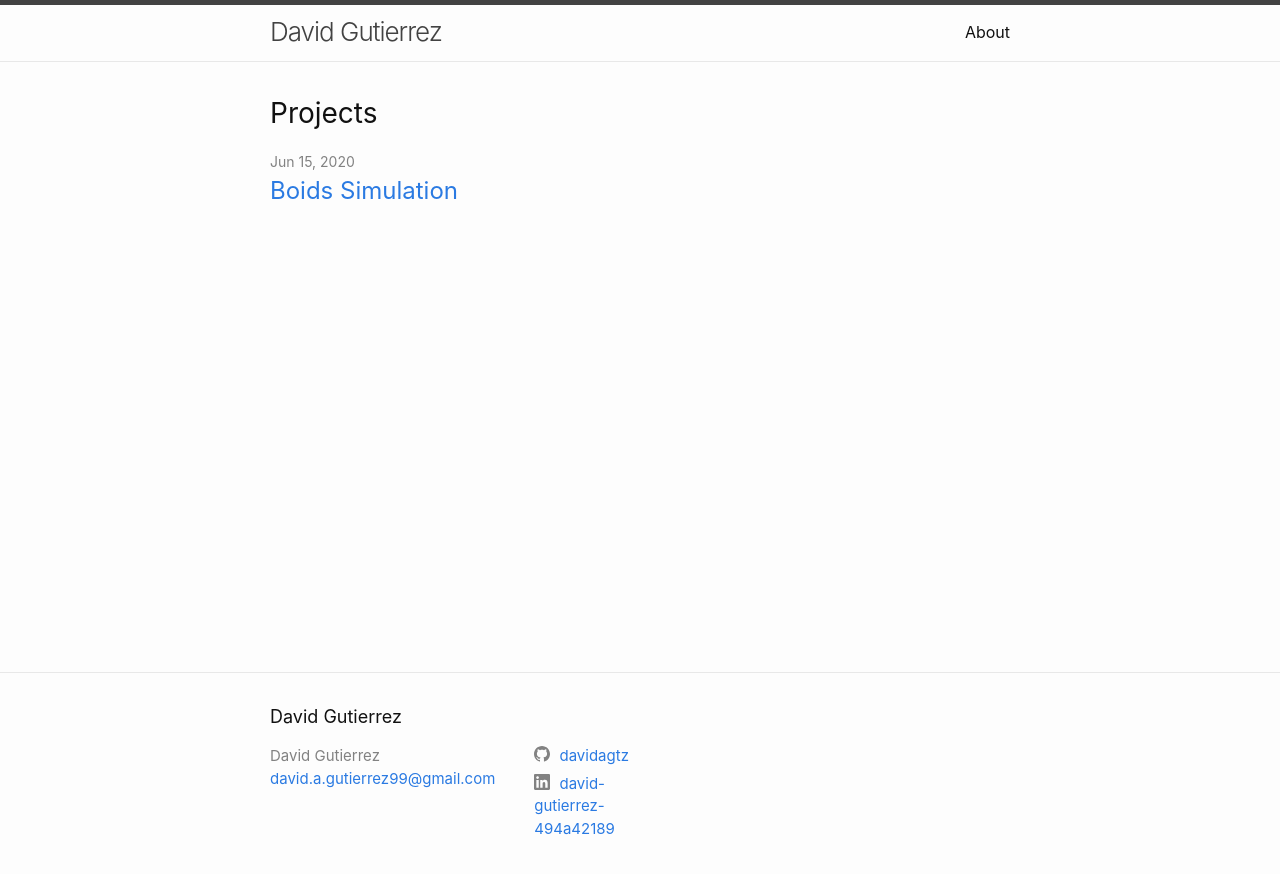
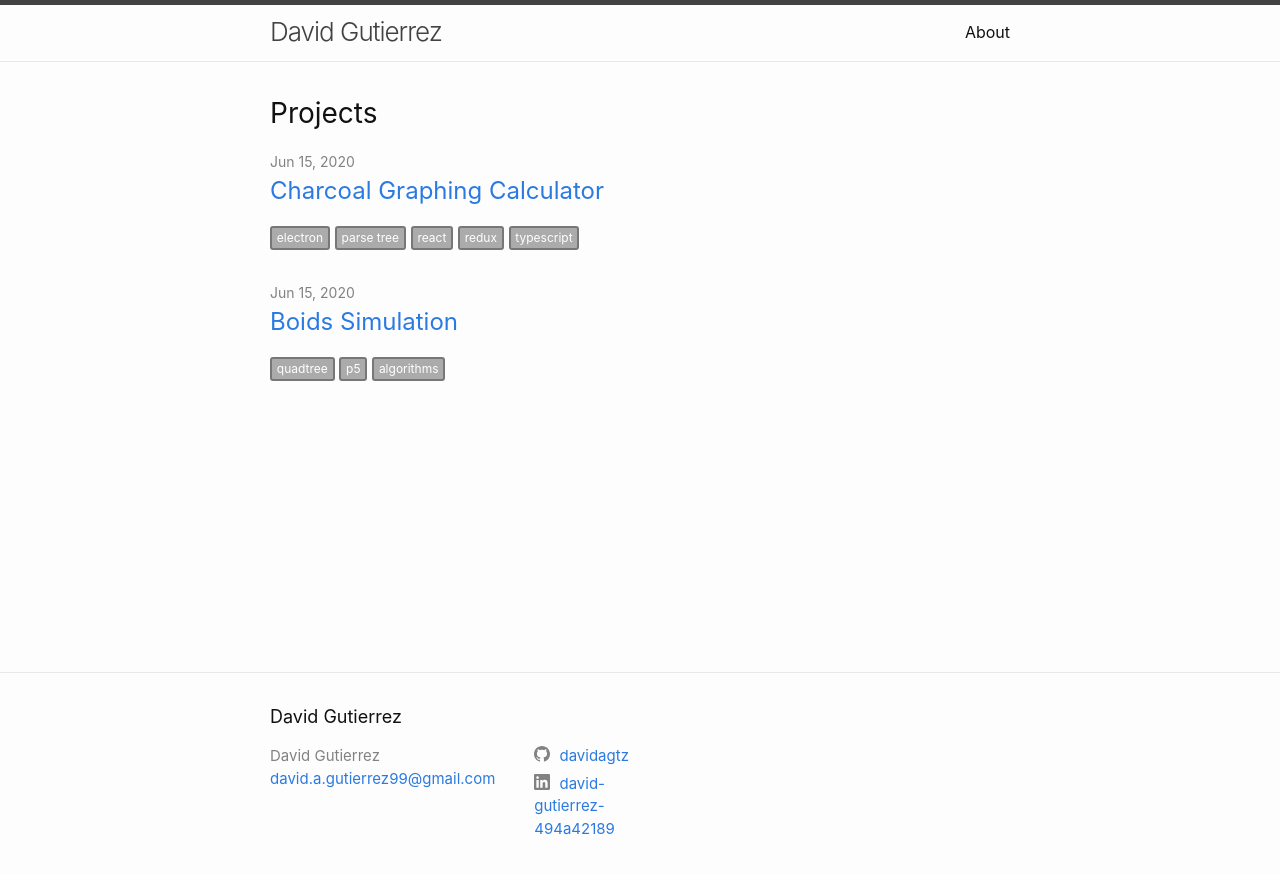
Before and after one commit to davidagtz/davidagtz.github.io, a Jekyll site: the page built from index.markdown, in a window 1280 px wide. Shown: the top 874 px of the page. Built offline with Jekyll 4.4.1, drawn with Linux system fonts in a browser that asks for light colours.

Commit message:
Added post about Charcoal and added tags

```diff
--- a/_layouts/home.html
+++ b/_layouts/home.html
@@ -5,7 +5,9 @@ layout: default
 <div class="home">
     {%- if page.title -%}
         <h1 class="page-heading">{{ page.title }}</h1>
-	{%- endif -%} {{ content }} {%- if site.posts.size > 0 -%}
+    {%- endif -%}
+    {{ content }}
+    {%- if site.posts.size > 0 -%}
         <h2 class="post-list-heading">{{ page.list_title | default: "Posts" }}</h2>
         <ul class="post-list">
             {%- for post in site.posts -%}
@@ -18,7 +20,12 @@ layout: default
                             {{ post.title | escape }}
                         </a>
                     </h3>
-			{%- if site.show_excerpts -%} {{ post.excerpt }} {%- endif -%}
+                    {%- if site.show_excerpts -%}
+                        {{ post.excerpt }}
+                    {%- endif -%}
+                    {% for tag in post.tags %}
+                        <div class="small-tag">{{tag}}</div>
+                    {% endfor %}
                 </li>
             {%- endfor -%}
         </ul>
--- a/_posts/2020-06-15-boids.md
+++ b/_posts/2020-06-15-boids.md
@@ -6,6 +6,7 @@ date: 2020-06-15 13:44:56 -0500
 gh_link: https://github.com/davidagtz/Boids
 gh_page: https://davidagtz.github.io/Boids
 text_indent: true
+tags: [quadtree, p5, algorithms]
 ---
 
 <iframe src="https://davidagtz.github.io/Boids" style="width: 40em; height:30em; display: inline-block"></iframe><br/>
--- /dev/null
+++ b/_posts/2020-06-16-charcoal-graphing-calculator.md
@@ -0,0 +1,26 @@
+---
+layout: post
+title: "Charcoal Graphing Calculator"
+date: 2020-06-15 13:44:56 -0500
+tags: [electron, parse tree, react, redux, typescript]
+# categories: boids quadtree p5S
+# gh_link: https://github.com/davidagtz/Boids
+# gh_page: https://davidagtz.github.io/Boids
+text_indent: true
+---
+
+Being inspired from services like Desmos and Wolfram Alpha one day, I decided to make my own graphing calculator. This one was going to be slightly different than those other services in that I was going to make it a desktop application instead of a website.
+
+In order to do that, I chose to use Electron because of my deep knowledge of JavaScript, HTML+CSS, and React. I also had a bit of knowledge of parsing expressions from when I made a programming language in my senior year of high school.
+
+I have faced a lot of problems, and I will continue to try to implement more features, but here are some screenshots:
+
+<div style="text-indent:0">
+<img src="/portfolio/assets/charcoal-1.png"/>
+<br/>
+<br/>
+<img src="/portfolio/assets/charcoal-2.png"/>
+<br/>
+<br/>
+<img src="/portfolio/assets/charcoal-3.png"/>
+</div>
--- a/_sass/minima/_layout.scss
+++ b/_sass/minima/_layout.scss
@@ -271,3 +271,25 @@
 		}
 	}
 }
+
+.tag {
+	display: inline-block;
+	background-color: #ababab;
+	color: #fff;
+	border: 2px solid #777;
+	border-radius: 0.25em;
+	padding: 0.2em;
+	padding-left: 0.5em;
+	padding-right: 0.5em;
+	margin-right: 0.5em;
+	font-size: 0.85em;
+}
+
+.small-tag {
+	@extend .tag;
+	font-size: 0.75em;
+	padding: 0.1em;
+	padding-left: 0.4em;
+	padding-right: 0.4em;
+	margin-right: 0.02em;
+}
```
Also changed, not shown: _layouts/post.html (+23 -24 lines), assets/charcoal-1.png (added), assets/charcoal-2.png (added), assets/charcoal-3.png (added). Lines whose indentation alone changed are shown as unchanged.
